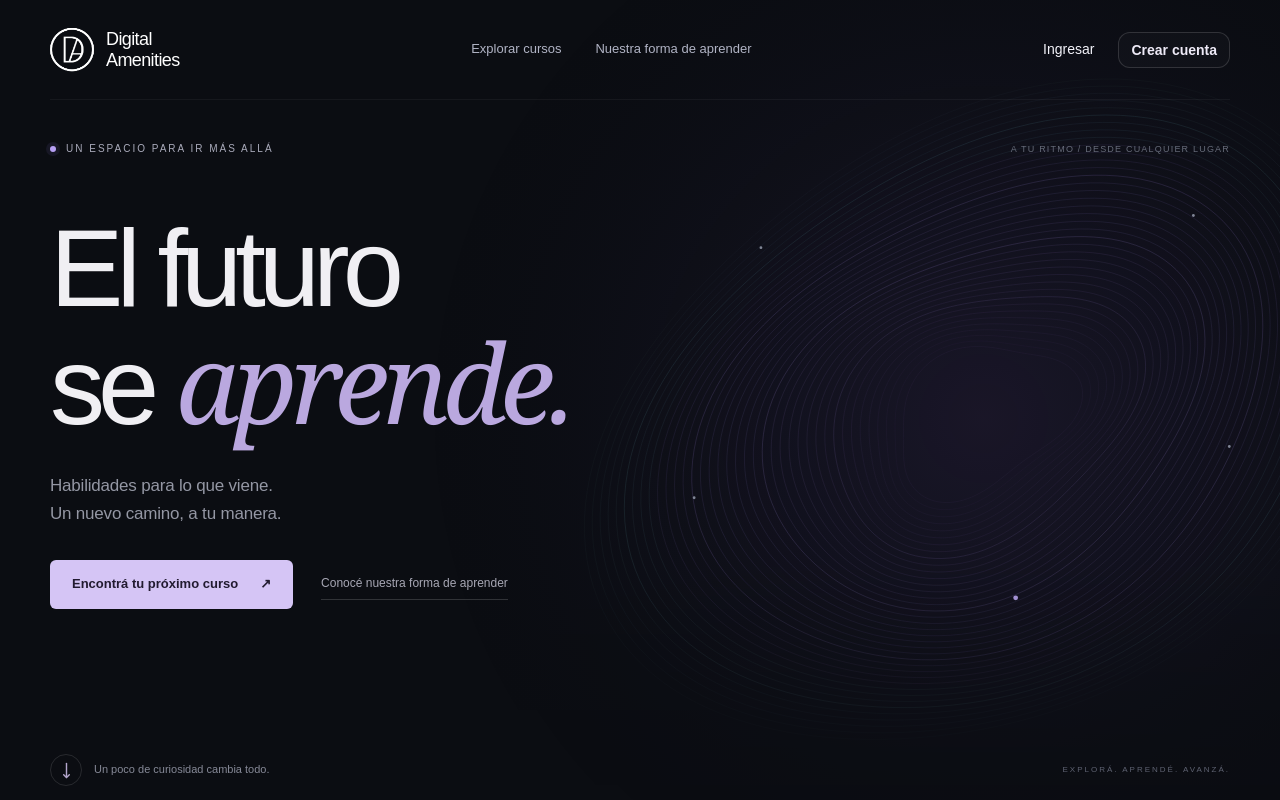
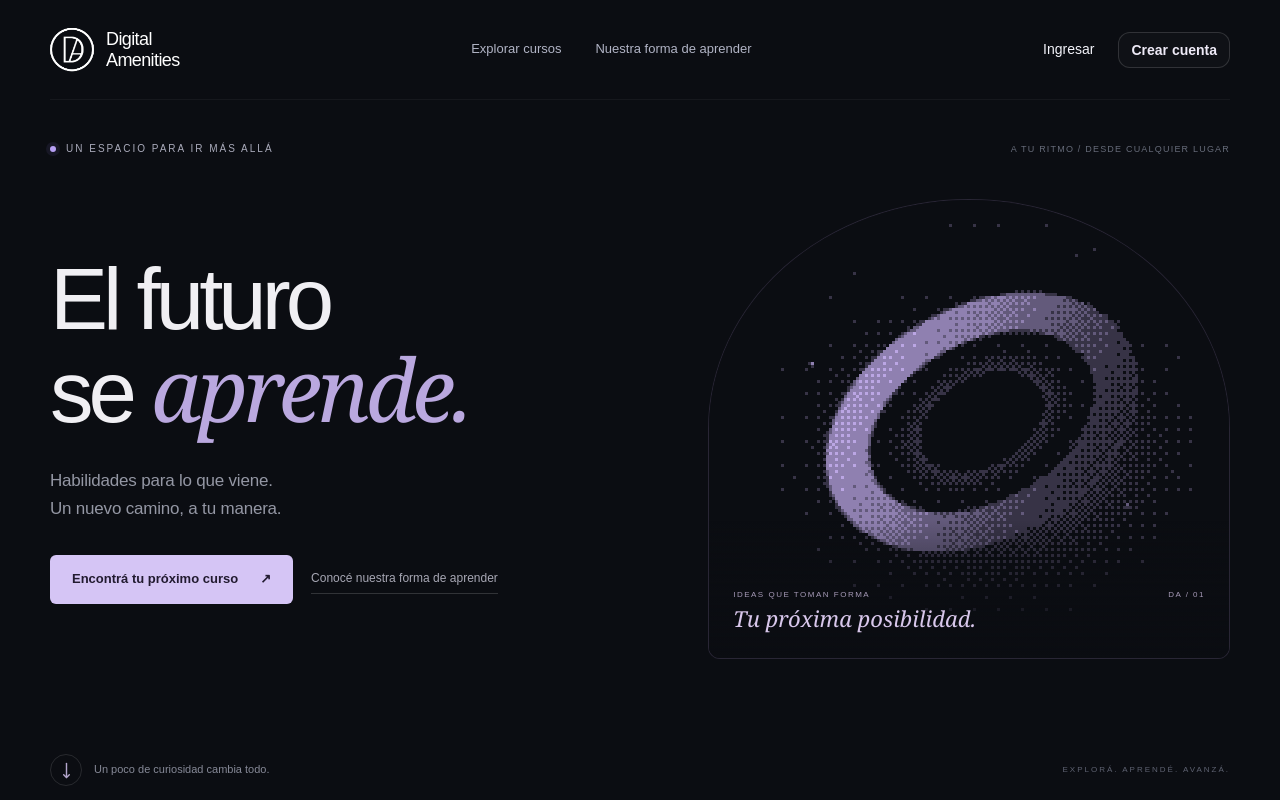
Before and after one commit to digitalamenitiessas-lang/Cursos-DA, a Next.js app: page / in a window 1280 px wide. Shown: the top 800 px of the page. Built offline with nearby package versions, Linux system fonts and the light colour scheme; no server answers; the database is empty.

Commit message:
feat: bring React Bits interactions to the public experience

```diff
--- a/src/app/globals.css
+++ b/src/app/globals.css
@@ -1476,7 +1476,7 @@ th {
   }
 }
 
-/* Digital Amenities: editorial space, reactive field and a native scroll narrative. */
+/* Digital Amenities: editorial space and a native scroll narrative. */
 .home-v2 {
   --background: #0b0d12;
   background: #0b0d12;
@@ -2346,3 +2346,161 @@ th {
     line-height: 1.8;
   }
 }
+
+/* React Bits on the public site: Dither Veil and Spotlight Card. */
+.hero-v2-main {
+  display: grid;
+  grid-template-columns: 1.2fr 1fr;
+  align-items: center;
+  gap: 32px;
+  margin-top: 42px;
+}
+.hero-v2-main .hero-v2-copy {
+  margin-top: 0;
+  min-width: 0;
+}
+.hero-v2-main h1 {
+  font-size: clamp(64px, 6.8vw, 96px);
+  letter-spacing: -5px;
+}
+.hero-v2-main h1 span {
+  letter-spacing: -4px;
+}
+.hero-v2-main .hero-v2-actions {
+  flex-wrap: wrap;
+  gap: 18px;
+}
+.learning-artwork {
+  position: relative;
+  isolation: isolate;
+  height: 460px;
+  min-width: 0;
+  overflow: hidden;
+  border: 1px solid #baa8df20;
+  border-radius: 50% 50% 12px 12px;
+  background: #14131d;
+}
+.learning-artwork-image {
+  position: absolute;
+  inset: 0;
+  background: url('/brand/studio-art.svg') center/cover;
+}
+.learning-artwork-veil {
+  position: absolute;
+  inset: 0;
+  width: 100%;
+  height: 100%;
+  overflow: hidden;
+  touch-action: pan-y;
+}
+.learning-artwork::after {
+  content: '';
+  position: absolute;
+  inset: 0;
+  background: linear-gradient(0deg, #0b0d12 0%, transparent 30%);
+  pointer-events: none;
+}
+.learning-artwork-label,
+.learning-artwork-tag {
+  position: absolute;
+  z-index: 1;
+  pointer-events: none;
+}
+.learning-artwork-label {
+  left: 24px;
+  right: 24px;
+  bottom: 56px;
+  display: flex;
+  justify-content: space-between;
+  color: #a69ab7;
+  font-size: 8px;
+  letter-spacing: 1.5px;
+}
+.learning-artwork-tag {
+  left: 24px;
+  bottom: 22px;
+  font-family: Georgia, 'Times New Roman', serif;
+  font-style: italic;
+  font-size: 22px;
+  color: #d8c7eb;
+}
+.public-course-spotlight {
+  position: relative;
+  min-width: 0;
+  border-radius: 14px;
+  --mouse-x: 50%;
+  --mouse-y: 50%;
+}
+.public-course-spotlight .course-card {
+  display: block;
+  height: 100%;
+}
+.public-course-spotlight::after {
+  content: '';
+  position: absolute;
+  inset: 0;
+  border-radius: inherit;
+  background: radial-gradient(
+    320px circle at var(--mouse-x) var(--mouse-y),
+    #c4a7fa24,
+    transparent 75%
+  );
+  opacity: 0;
+  pointer-events: none;
+  transition: opacity 0.3s;
+}
+.public-course-spotlight:focus-within::after {
+  opacity: 1;
+}
+.public-course-spotlight .course-card:focus-visible {
+  outline: 2px solid #c5a5f8;
+  outline-offset: 5px;
+  border-radius: 14px;
+}
+@media (hover: hover) and (pointer: fine) {
+  .public-course-spotlight:hover::after {
+    opacity: 1;
+  }
+}
+@media (max-width: 1000px) {
+  .hero-v2-main {
+    grid-template-columns: 1.25fr 1fr;
+    gap: 20px;
+  }
+  .hero-v2-main h1 {
+    font-size: 74px;
+    letter-spacing: -4px;
+  }
+  .learning-artwork {
+    height: 390px;
+  }
+}
+@media (max-width: 760px) {
+  .hero-v2-main {
+    grid-template-columns: 1fr;
+    margin-top: 42px;
+    gap: 36px;
+  }
+  .hero-v2-main h1 {
+    font-size: clamp(60px, 11vw, 88px);
+    letter-spacing: -4px;
+  }
+  .hero-v2-main h1 span {
+    letter-spacing: -3px;
+  }
+  .learning-artwork {
+    height: 290px;
+    border-radius: 12px;
+  }
+  .hero-v2-bottom {
+    padding-top: 30px;
+  }
+}
+@media (prefers-reduced-motion: reduce) {
+  .public-course-spotlight::after {
+    display: none;
+  }
+  .public-course-spotlight .course-card:hover {
+    transform: none;
+  }
+}
--- a/src/app/page.tsx
+++ b/src/app/page.tsx
@@ -4,7 +4,7 @@ import { SiteHeader } from '@/components/site-header';
 import { SiteFooter } from '@/components/site-footer';
 import { CourseCard } from '@/components/course-card';
 import { Button } from '@/components/ui/button';
-import { InteractiveField } from '@/components/home/interactive-field';
+import { LearningArtwork } from '@/components/home/learning-artwork';
 import { ScrollJourney } from '@/components/home/scroll-journey';
 import { getCourses } from '@/lib/data/courses';
 import { isDemo } from '@/lib/env';
@@ -17,7 +17,6 @@ export default async function Home() {
   return (
     <div className="home-v2">
       <div className="landing-intro">
-        <InteractiveField />
         <SiteHeader />
         <main id="contenido">
           <section className="hero-v2 container-wide">
@@ -27,6 +26,7 @@ export default async function Home() {
               </span>
               <span className="hero-edition">A TU RITMO / DESDE CUALQUIER LUGAR</span>
             </div>
+            <div className="hero-v2-main">
               <div className="hero-v2-copy">
                 <h1>
                   El futuro
@@ -48,6 +48,8 @@ export default async function Home() {
                     Conocé nuestra forma de aprender
                   </Link>
                 </div>
+              </div>
+              <LearningArtwork />
             </div>
             <div className="hero-v2-bottom">
               <a href="#cursos" className="scroll-cue">
--- a/src/components/course-card.tsx
+++ b/src/components/course-card.tsx
@@ -3,6 +3,7 @@ import { Code2, Layers3, ChartNoAxesCombined, Sparkles, Clock3, BookOpen } from
 import type { Course } from '@/lib/types';
 import { formatMoney, formatDuration } from '@/lib/utils';
 import { courseStats } from '@/lib/data/courses';
+import { SpotlightCard } from '@/components/react-bits/spotlight-card';
 export function CourseArtwork({ course, large = false }: { course: Course; large?: boolean }) {
   const kind =
     course.category === 'Desarrollo'
@@ -41,6 +42,7 @@ export function CourseArtwork({ course, large = false }: { course: Course; large
 export function CourseCard({ course }: { course: Course }) {
   const stats = courseStats(course);
   return (
+    <SpotlightCard className="public-course-spotlight">
       <Link href={`/cursos/${course.slug}`} className="course-card group">
         <CourseArtwork course={course} />
         <div className="course-card-content">
@@ -70,5 +72,6 @@ export function CourseCard({ course }: { course: Course }) {
           </div>
         </div>
       </Link>
+    </SpotlightCard>
   );
 }
--- /dev/null
+++ b/src/components/home/learning-artwork.tsx
@@ -0,0 +1,53 @@
+'use client';
+
+import dynamic from 'next/dynamic';
+import { useEffect, useState } from 'react';
+
+const DitherVeil = dynamic(() => import('@/components/react-bits/dither-veil'), { ssr: false });
+
+export function LearningArtwork() {
+  const [interactive, setInteractive] = useState(false);
+  useEffect(() => {
+    const preference = window.matchMedia('(prefers-reduced-motion: reduce)');
+    let supported = false;
+    try {
+      const context = document.createElement('canvas').getContext('webgl2');
+      supported = Boolean(context);
+      context?.getExtension('WEBGL_lose_context')?.loseContext();
+    } catch {
+      // Keep the illustration visible on devices without WebGL.
+    }
+    const update = () => setInteractive(supported && !preference.matches);
+    update();
+    preference.addEventListener('change', update);
+    return () => preference.removeEventListener('change', update);
+  }, []);
+
+  return (
+    <div className="learning-artwork" aria-hidden="true">
+      <div className="learning-artwork-image" />
+      {interactive && (
+        <DitherVeil
+          src="/brand/studio-art.svg"
+          className="learning-artwork-veil"
+          fit="cover"
+          pattern="bayer"
+          pixelSize={3}
+          levels={5}
+          inkColor="#0b0d12"
+          paperColor="#bba6e4"
+          revealRadius={105}
+          linger={0.65}
+          rimColor="#dec8ff"
+          rim={0.12}
+          clickBurst
+        />
+      )}
+      <div className="learning-artwork-label">
+        <span>IDEAS QUE TOMAN FORMA</span>
+        <span>DA / 01</span>
+      </div>
+      <span className="learning-artwork-tag">Tu próxima posibilidad.</span>
+    </div>
+  );
+}
--- a/src/components/react-bits/spotlight-card.tsx
+++ b/src/components/react-bits/spotlight-card.tsx
@@ -16,7 +16,7 @@ export function SpotlightCard({
     ref.current.style.setProperty('--mouse-y', `${event.clientY - rect.top}px`);
   }
   return (
-    <div ref={ref} onPointerMove={move} className={`studio-spotlight ${className}`}>
+    <div ref={ref} onPointerMove={move} className={`spotlight-card ${className}`}>
       {children}
     </div>
   );
```
Also changed, not shown: src/components/admin/admin.css (+5 -5 lines), 2 other files (tests, documents, lock files or other folders). Lines whose indentation alone changed are shown as unchanged.
